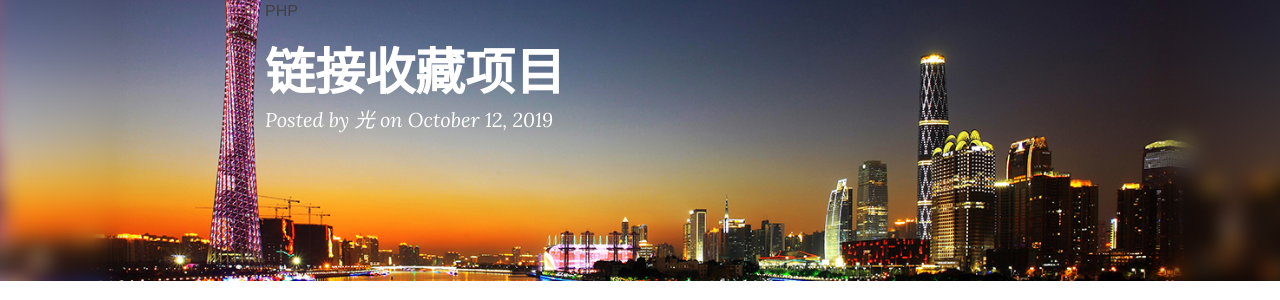
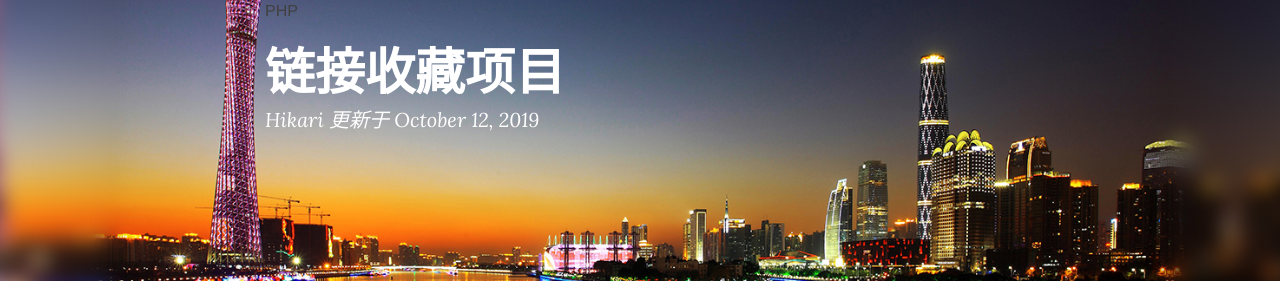
Before and after one commit to HikariGod/myblog, a Jekyll site: the page built from _posts/2019-10-12-link-favorite-project.md, in a window 1280 px wide. Shown: the part 153-453 px from the top of the page. Built offline with Jekyll 4.4.1, drawn with Linux system fonts in a browser that asks for light colours; nearby versions of some CDN libraries; comment, search, counter and statistics services are not loaded.

Commit message:
修改文字

```diff
--- a/_config.yml
+++ b/_config.yml
@@ -43,7 +43,7 @@ defaults:
       type: "posts"
     values:
       layout: "post"
-      author: "光" # 你的名字
+      author: "Hikari" # 你的名字
       header-img: "img/green.jpg" # We don't want posts without a header image, that whould mean white on white
 
 # Comments
--- a/_layouts/post.html
+++ b/_layouts/post.html
@@ -22,7 +22,7 @@ layout: default
                     {% if page.subtitle %}
                     <h2 class="subheading">{{ page.subtitle }}</h2>
                     {% endif %}
-                    <span class="meta">Posted by {% if page.author %}{{ page.author }}{% else %}{{ site.title }}{% endif %} on {{ page.date | date: "%B %-d, %Y" }}</span>
+                    <span class="meta">{% if page.author %}{{ page.author }}{% else %}{{ site.title }}{% endif %} 更新于 {{ page.date | date: "%B %-d, %Y" }}</span>
                 </div>
             </div>
         </div>
--- a/index.html
+++ b/index.html
@@ -2,7 +2,7 @@
 layout: page
 description: "用博客记录我的窒息操作，说不定哪天就忘记了呢？"
 ---
-<!-- 一个上班摸鱼苦逼拼图师的博客 -->
+<!-- 文章 -->
 {% for post in paginator.posts %}
 <div class="post-preview">
     <a href="{{ post.url | prepend: site.baseurl }}">
@@ -18,13 +18,13 @@ description: "用博客记录我的窒息操作，说不定哪天就忘记了呢
             {{ post.content | strip_html | truncate:150 }}
         </div>
     </a>
-    <p class="post-meta">Posted by {% if post.author %}{{ post.author }}{% else %}{{ site.title }}{% endif %} on {{ post.date | date: "%Y-%m-%d" }}</p>
+    <p class="post-meta">{% if post.author %}{{ post.author }}{% else %}{{ site.title }}{% endif %} 更新于 {{ post.date | date: "%Y-%m-%d" }}</p>
 </div>
 
 <hr>
 {% endfor %}
 
-<!-- Pager -->
+<!-- 分页 -->
 {% if paginator.total_pages > 1 %}
 <ul class="pager">
     {% if paginator.previous_page %}
```
